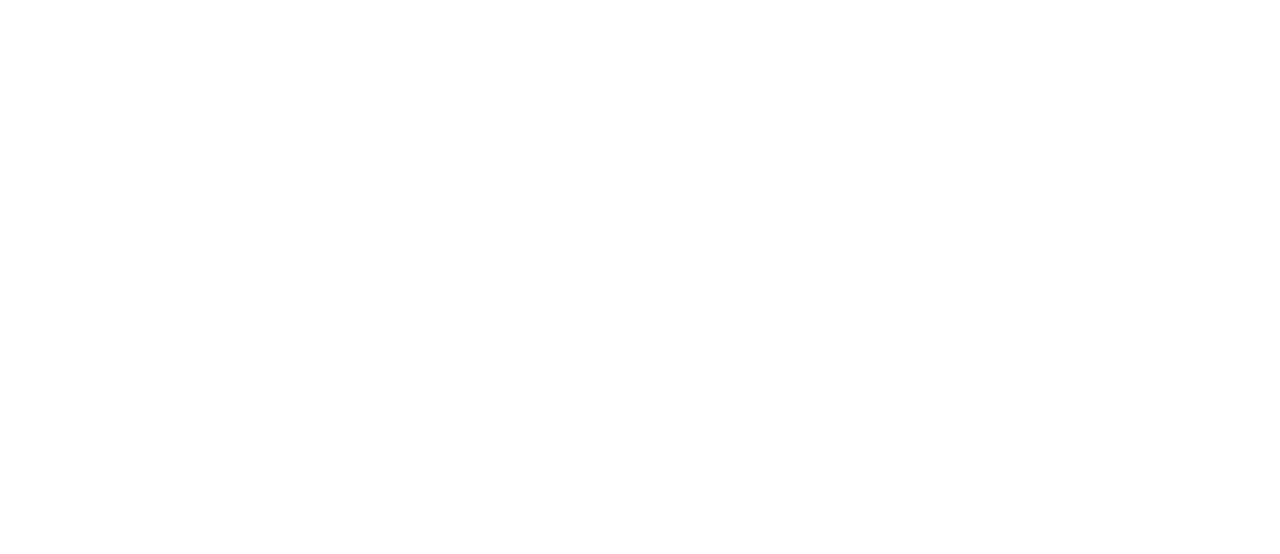
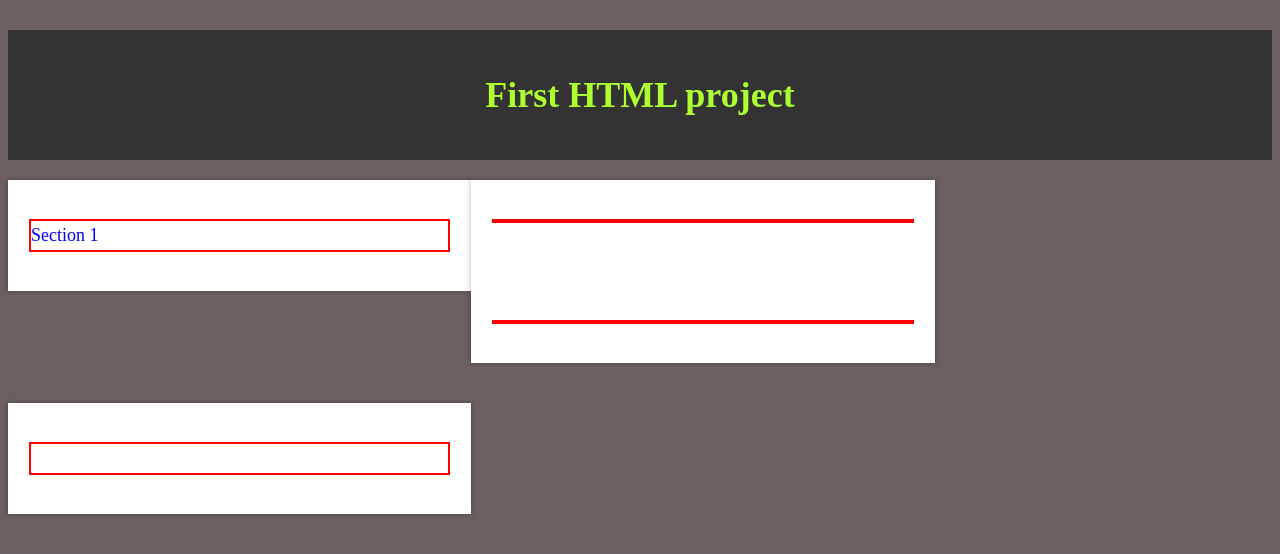
Before and after one commit to scifigeek97/gethubtestingpk, a plain HTML site: page Module 2 Assignment/index.html in a window 1280 px wide. Drawn offline with Linux system fonts and the light colour scheme.

```diff
--- /dev/null
+++ b/FormTesting Project/style.css
@@ -0,0 +1,18 @@
+body {
+    align-items: center;
+    background: linear-gradient(320deg, #d3bdbd, #c282ca);
+    font-size: small;
+    display: flex;
+    justify-content: center;
+  height: inherit;
+}
+
+.wrapper {
+    backdrop-filter: blur (5.5px);
+    border: 2px solid;
+    border-radius: 10px;
+    box-shadow: 0 4px 30px #1b171a;
+flex-basis: 400px;
+height: 540px;
+padding: 22px 35px;
+}
--- a/Module 2 Assignment/CSS/style.css
+++ b/Module 2 Assignment/CSS/style.css
@@ -1,3 +1,90 @@
-body {
+html {
+    background-color: #6b5f5f;
+}
+section {
+    border: 1px white solid;
+    width: 33.33%;
+    float: left;
+    position: relative;
+    /* margin: 1%; */
+
+    padding: 10px;
+    padding-top: 60px;
+    color: white;
+    background-color: rgb(0, 0, 0);
+  }
+header {
+    background-color: #333;
+    color: #fff;
+    padding: 20px;
+    text-align: center;
 
 }
+
+
+h1 {
+    font-size: 36px;
+    color: blue;
+}
+h2 {
+   font-size: 22px;
+   color: red;
+   background-color: pink;
+   text-align: center;
+   margin: 20px
+
+
+}
+
+.container {
+    max-width: 800px;
+    margin: 20px auto;
+    padding: 20px;
+    background-color: #fff;
+    box-shadow: 0 0 5px rgba(0, 0, 0, 0.3);
+}
+
+p {
+    border: 2px solid red;
+
+    font-size: 18px;
+    line-height: 1.6;
+}
+
+/* For Desk Top */
+@media  (min-width: 992px ) {
+    body{
+        background-color: pink;
+        color: maroon
+        padding: 30px;
+        margin-block: 30px;
+    }
+}
+@media (min-width: 768px) and (max-width: 991px){
+    section.first {
+        width: 50%;
+      }
+
+
+  section.second {
+    width: 50%;
+  }
+  section.third {
+    width: 100%;
+    /* margin-top: 20px; */
+  }
+    }
+
+   /*Mobile*/
+    @media  (max-width: 765px ) {
+        section {
+            width: 100%;
+          }
+        body{
+            background-color: rgb(68, 94, 150);
+            color: rgb(179, 67, 67);
+
+            margin-block: 10px;
+            margin-right: 10%;
+
+        }}
--- a/Module 2 Assignment/index.html
+++ b/Module 2 Assignment/index.html
@@ -2,3 +2,36 @@
 <html lang="en">
 <head>
     <meta charset="UTF-8">
+    <meta name="viewport" content="width=device-width, initial-scale=1.0">
+    <title>Index</title>
+    <link rel="stylesheet" href="CSS/style.css" type="text/css">
+
+    <style>
+       p.Ran {
+        color: blue;
+       }
+       h1.Glob {
+        color: greenyellow;
+       }
+    </style>
+</head>
+<body>
+    <header>
+        <h1 class="Glob">First HTML project</h1>
+    </header>
+
+
+    <span>  <section class="container">
+<p class="Ran">Section 1</p>
+        </section>
+    </span>
+     <span>
+    <section class="container">
+        <p><h4>H5</h4>Section 2 </p>
+                </section>
+    </span>
+         <div> <section class="container">
+           <p> Section 3 </p>
+                    </section></div>
+</body>
+</html>
```
Also changed, not shown: FormTesting Project/indexform.html (added, +47 -0 lines), Module 2 Assignment/style.css (added).
